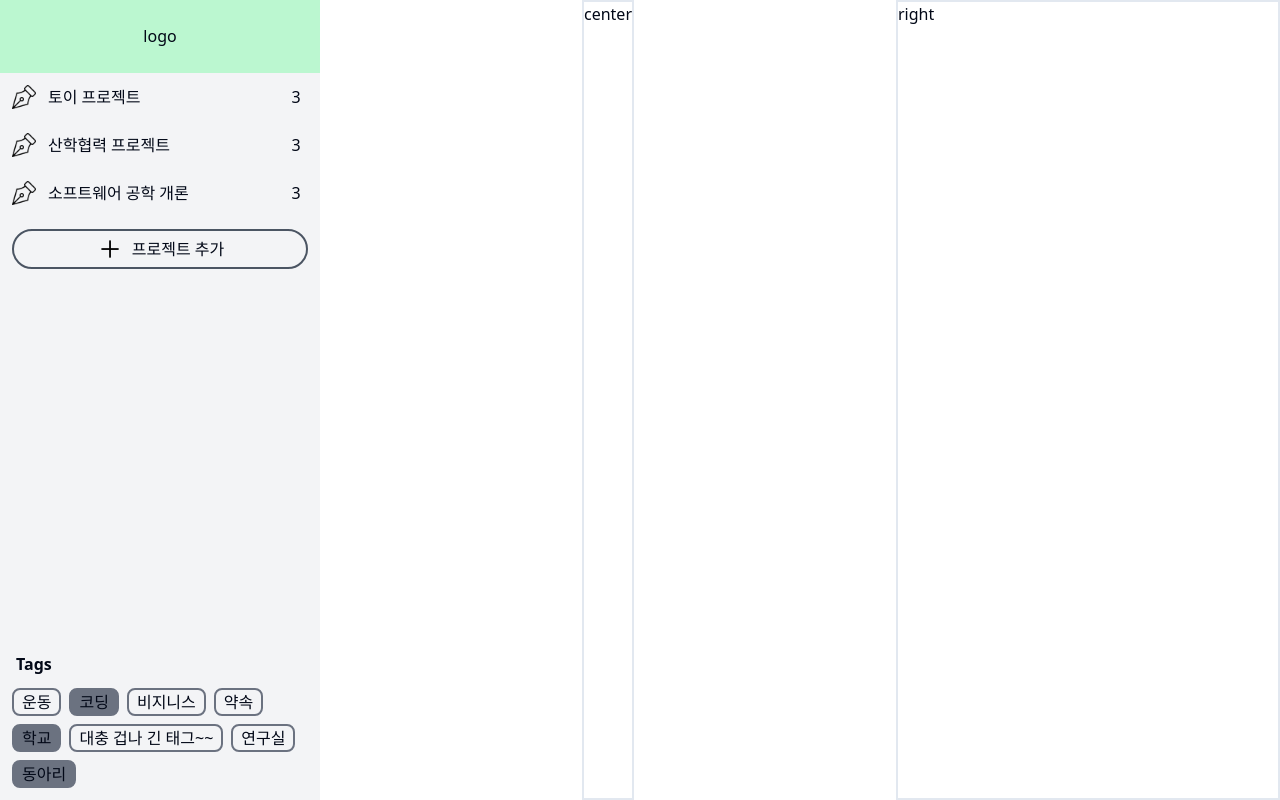
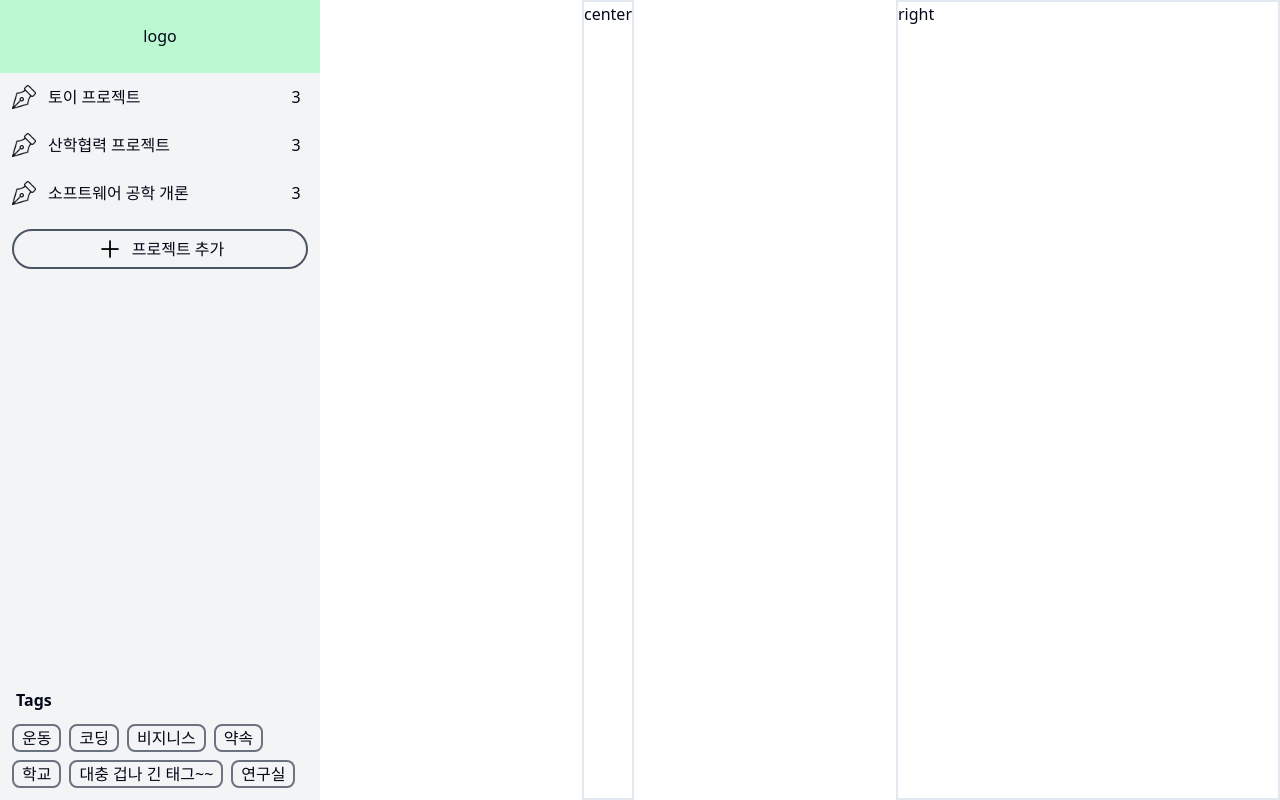
Before and after one commit to softkau/jandi-farm, a Next.js app: page /home in a window 1280 px wide. Built offline with nearby package versions, Linux system fonts and the light colour scheme.

Commit message:
selectedTag handler 추가

```diff
--- a/src/app/home/page.jsx
+++ b/src/app/home/page.jsx
@@ -21,7 +21,7 @@ export default function Home() {
     "대충 겁나 긴 태그~~",
     "연구실",
   ]);
-  const [selectedTags, setSelectedTags] = useState([]);
+  const [selectedTags, setSelectedTags] = useState(new Set());
 
   return (
     <div className="w-full h-screen flex justify-between">
@@ -36,7 +36,12 @@ export default function Home() {
             selected={selectedProject}
             setSelected={setSelectedProject}
           />
-          <TagContainer />
+          <TagContainer
+            tags={tagList}
+            setTags={setTagList}
+            selectedTags={selectedTags}
+            setSelectedTags={setSelectedTags}
+          />
         </div>
       </div>
       <div className="w-144 border-2">center</div>
--- a/src/components/leftNav/tagCard.jsx
+++ b/src/components/leftNav/tagCard.jsx
@@ -1,9 +1,10 @@
-export default function TagCard({ name, isSelected }) {
+export default function TagCard({ name, isSelected, handleSelected }) {
   return (
     <div
-      className={`rounded-lg border-2 border-gray-500 px-2 ${
+      className={`rounded-lg border-2 border-gray-500 px-2 cursor-pointer ${
         isSelected && "bg-gray-500"
       }`}
+      onClick={() => handleSelected(name)}
     >
       {name}
     </div>
--- a/src/components/leftNav/tagContainer.jsx
+++ b/src/components/leftNav/tagContainer.jsx
@@ -1,22 +1,33 @@
 import TagCard from "./tagCard";
+import { TagBadge } from "@/components/pcw/new-todo-comp/tag-selector";
 
-export default function TagContainer() {
-  const testData = [
-    "운동",
-    "코딩",
-    "비지니스",
-    "약속",
-    "학교",
-    "대충 겁나 긴 태그~~",
-    "연구실",
-    "동아리",
-  ];
+export default function TagContainer({
+  tags,
+  setTags,
+  selectedTags,
+  setSelectedTags,
+}) {
+  const handleSelected = (tagName) => {
+    const newSelected = new Set(selectedTags);
+    if (newSelected.has(tagName)) {
+      newSelected.delete(tagName);
+    } else {
+      newSelected.add(tagName);
+    }
+    setSelectedTags(newSelected);
+  };
+
   return (
     <div className="w-full">
       <span className="font-bold m-4">Tags</span>
       <div className="w-full flex flex-wrap gap-2 p-3">
-        {testData.map((data, idx) => (
-          <TagCard key={idx} name={data} isSelected={idx % 3 == 1} />
+        {tags.map((data, idx) => (
+          <TagCard
+            key={idx}
+            name={data}
+            isSelected={selectedTags.has(data)}
+            handleSelected={handleSelected}
+          />
         ))}
       </div>
     </div>
```
